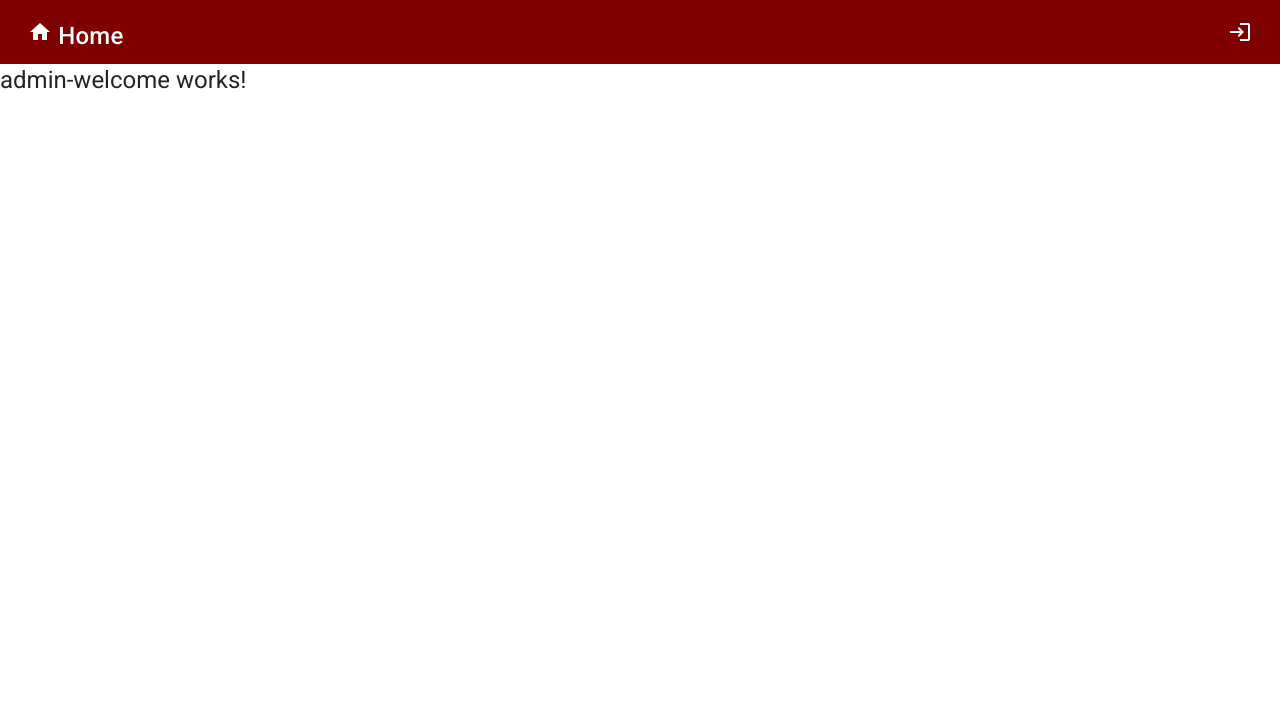
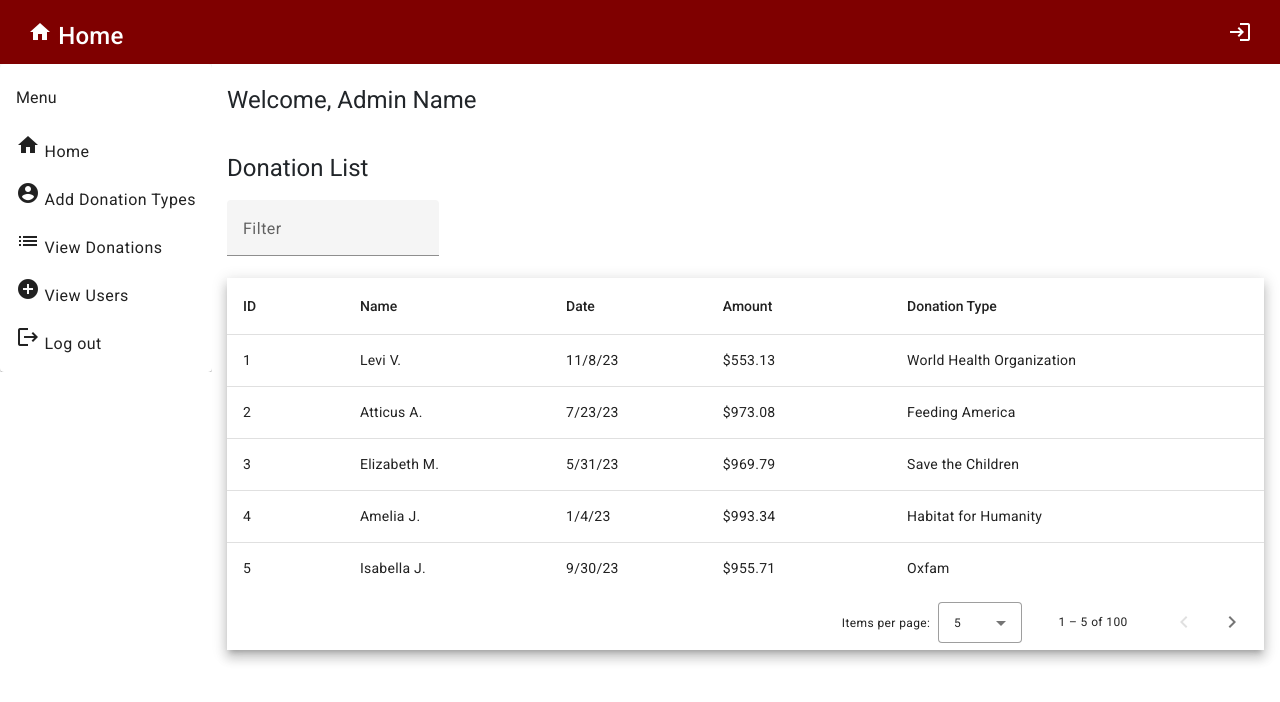
Before and after one commit to paulwhite93/NGO-groupProject, an Angular app in the folder Client_NGO_GroupProject/: page /admin/view-donations in a window 1280 px wide. Shown: the top 702 px of the page. Built offline with nearby package versions, Linux system fonts and the light colour scheme.

Commit message:
Better navigation for the manager's side, as well as added view donation with dummy data

```diff
--- a/Client_NGO_GroupProject/src/app/app-routing.module.ts
+++ b/Client_NGO_GroupProject/src/app/app-routing.module.ts
@@ -31,7 +31,7 @@ const routes: Routes = [
     path: 'admin',
     component: AdminWelcomeComponent,
     children: [
-      { path: '', component: AdminWelcomeComponent },
+      // { path: '', component: AdminWelcomeComponent },
       { path: 'add-donation', component: AddDonationComponent },
       { path: 'view-donations', component: ViewDonationsComponent },
       { path: 'view-users', component: ViewUsersComponent },
--- a/Client_NGO_GroupProject/src/app/app.module.ts
+++ b/Client_NGO_GroupProject/src/app/app.module.ts
@@ -20,6 +20,8 @@ import { AdminWelcomeComponent } from './pages/admin/admin-welcome/admin-welcome
 import { UserWelcomeComponent } from './pages/user/user-welcome/user-welcome.component';
 import { MatButtonModule } from '@angular/material/button';
 import { MatTooltipModule } from '@angular/material/tooltip';
+import { MatSidenavModule } from '@angular/material/sidenav';
+import { AdminSidebarComponent } from './pages/admin/admin-sidebar/admin-sidebar.component';
 
 @NgModule({
   declarations: [
@@ -37,6 +39,7 @@ import { MatTooltipModule } from '@angular/material/tooltip';
     AddDonationComponent,
     AdminWelcomeComponent,
     UserWelcomeComponent,
+    AdminSidebarComponent
   ],
   imports: [
     FormsModule,
@@ -47,6 +50,7 @@ import { MatTooltipModule } from '@angular/material/tooltip';
     BrowserAnimationsModule,
     MatButtonModule,
     MatTooltipModule,
+    MatSidenavModule,
   ],
   providers: [],
   bootstrap: [AppComponent],
--- /dev/null
+++ b/Client_NGO_GroupProject/src/app/pages/admin/admin-sidebar/admin-sidebar.component.html
@@ -0,0 +1,30 @@
+<mat-sidenav-container>
+    <mat-card class="mt50">
+        <mat-action-list>
+            <div mat-subheader>Menu</div>
+
+            <button mat-list-item routerLink="/admin">
+                <mat-icon mat-list-icon>home</mat-icon>
+                Home
+            </button>
+            <button mat-list-item routerLink="/admin/add-donation">
+                <mat-icon mat-list-icon>account_circle</mat-icon>
+                Add Donation Types
+            </button>
+            <button mat-list-item routerLink="/admin/view-donations">
+                <mat-icon mat-list-icon>list</mat-icon>
+                View Donations
+            </button>
+            <button mat-list-item routerLink="/admin/view-users">
+                <mat-icon mat-list-icon>add_circle</mat-icon>
+                View Users
+            </button>
+
+            <!-- (click)="logout()" *ngIf="isLoggedIn" -->
+            <button mat-list-item>
+                <mat-icon mat-list-icon>logout</mat-icon>
+                Log out
+            </button>
+        </mat-action-list>
+    </mat-card>
+</mat-sidenav-container>
--- a/Client_NGO_GroupProject/src/app/pages/admin/admin-welcome/admin-welcome.component.html
+++ b/Client_NGO_GroupProject/src/app/pages/admin/admin-welcome/admin-welcome.component.html
@@ -1 +1,13 @@
-<h1>admin-welcome works!</h1>
+<div class="bootstrap-wrapper">
+    <div class="container-fluid">
+        <div class="row">
+            <app-admin-sidebar></app-admin-sidebar>
+            <div class="col-md-10">
+                <br>
+                <h1>Welcome, {{name}}</h1>
+
+                <router-outlet></router-outlet>
+            </div>
+        </div>
+    </div>
+</div>
--- a/Client_NGO_GroupProject/src/app/pages/admin/admin-welcome/admin-welcome.component.ts
+++ b/Client_NGO_GroupProject/src/app/pages/admin/admin-welcome/admin-welcome.component.ts
@@ -7,4 +7,6 @@ import { Component } from '@angular/core';
 })
 export class AdminWelcomeComponent {
 
+  name = "Admin Name";
+
 }
--- a/Client_NGO_GroupProject/src/app/pages/admin/view-donations/view-donations.component.html
+++ b/Client_NGO_GroupProject/src/app/pages/admin/view-donations/view-donations.component.html
@@ -1,3 +1,51 @@
-<p>view-donations works!</p>
-This will be the page for the admins to be able to view all the donations.
-Name, data, amount, and type are what is seen from the example table.
+<br>
+<h1>Donation List</h1>
+<mat-form-field>
+    <mat-label>Filter</mat-label>
+    <input matInput (keyup)="applyFilter($event)" placeholder="Ex. Mia" #input>
+  </mat-form-field>
+
+  <div class="mat-elevation-z8">
+    <table mat-table [dataSource]="dataSource" matSort>
+
+      <!-- ID Column -->
+      <ng-container matColumnDef="id">
+        <th mat-header-cell *matHeaderCellDef mat-sort-header> ID </th>
+        <td mat-cell *matCellDef="let row"> {{row.id}} </td>
+      </ng-container>
+
+      <!-- Donation Column -->
+      <ng-container matColumnDef="donation_type">
+        <th mat-header-cell *matHeaderCellDef mat-sort-header> Donation Type </th>
+        <td mat-cell *matCellDef="let row"> {{row.donation_type}} </td>
+      </ng-container>
+
+      <!-- Name Column -->
+      <ng-container matColumnDef="donation_user">
+        <th mat-header-cell *matHeaderCellDef mat-sort-header> Name </th>
+        <td mat-cell *matCellDef="let row"> {{row.donation_user}} </td>
+      </ng-container>
+
+      <!-- Fruit Column -->
+      <ng-container matColumnDef="donation_date">
+        <th mat-header-cell *matHeaderCellDef mat-sort-header> Date </th>
+        <td mat-cell *matCellDef="let row"> {{row.donation_date | date:'shortDate' }} </td>
+      </ng-container>
+
+      <!-- Donation Amount Column -->
+      <ng-container matColumnDef="donation_amount">
+        <th mat-header-cell *matHeaderCellDef mat-sort-header> Amount </th>
+        <td mat-cell *matCellDef="let row"> {{row.donation_amount |  currency:'USD'}} </td>
+      </ng-container>
+
+      <tr mat-header-row *matHeaderRowDef="displayedColumns"></tr>
+      <tr mat-row *matRowDef="let row; columns: displayedColumns;"></tr>
+
+      <!-- Row shown when there is no matching data. -->
+      <tr class="mat-row" *matNoDataRow>
+        <td class="mat-cell" colspan="4">No data matching the filter "{{input.value}}"</td>
+      </tr>
+    </table>
+
+    <mat-paginator [pageSizeOptions]="[5, 10, 25, 100]" aria-label="Select page of users"></mat-paginator>
+  </div>
--- a/Client_NGO_GroupProject/src/app/pages/admin/view-donations/view-donations.component.ts
+++ b/Client_NGO_GroupProject/src/app/pages/admin/view-donations/view-donations.component.ts
@@ -1,10 +1,103 @@
-import { Component } from '@angular/core';
+import { AfterViewInit, Component, ViewChild } from '@angular/core';
+import { MatPaginator } from '@angular/material/paginator';
+import { MatSort } from '@angular/material/sort';
+import { MatTableDataSource } from '@angular/material/table';
 
+//Using Filler Data for now
+export interface DonationData {
+  id: string;
+  donation_user: string;
+  donation_type: string;
+  donation_date: Date;
+  donation_amount: number;
+}
+
+/** Constants used to fill up our data base. */
+const CHARITIES: string[] = [
+  'American Red Cross',
+  'UNICEF',
+  'World Health Organization',
+  'Save the Children',
+  'Doctors Without Borders',
+  'Oxfam',
+  'Habitat for Humanity',
+  'Feeding America',
+];
+const NAMES: string[] = [
+  'Maia',
+  'Asher',
+  'Olivia',
+  'Atticus',
+  'Amelia',
+  'Jack',
+  'Charlotte',
+  'Theodore',
+  'Isla',
+  'Oliver',
+  'Isabella',
+  'Jasper',
+  'Cora',
+  'Levi',
+  'Violet',
+  'Arthur',
+  'Mia',
+  'Thomas',
+  'Elizabeth',
+];
 @Component({
   selector: 'app-view-donations',
   templateUrl: './view-donations.component.html',
   styleUrls: ['./view-donations.component.css']
 })
-export class ViewDonationsComponent {
+export class ViewDonationsComponent implements AfterViewInit {
+  displayedColumns: string[] = ['id', 'donation_user', 'donation_date', 'donation_amount', 'donation_type'];
+  dataSource: MatTableDataSource<DonationData>;
 
+  @ViewChild(MatPaginator, { static: true }) paginator!: MatPaginator;
+  @ViewChild(MatSort, { static: true }) sort!: MatSort;
+
+
+  constructor() {
+    // Create 100 users
+    const users = Array.from({length: 100}, (_, k) => createNewUser(k + 1));
+
+    // Assign the data to the data source for the table to render
+    this.dataSource = new MatTableDataSource(users);
+  }
+
+  ngAfterViewInit() {
+    this.dataSource.paginator = this.paginator;
+    this.dataSource.sort = this.sort;
+  }
+
+  applyFilter(event: Event) {
+    const filterValue = (event.target as HTMLInputElement).value;
+    this.dataSource.filter = filterValue.trim().toLowerCase();
+
+    if (this.dataSource.paginator) {
+      this.dataSource.paginator.firstPage();
+    }
+  }
 }
+
+/** Builds and returns a new User. */
+function createNewUser(id: number): DonationData {
+  const name =
+    NAMES[Math.round(Math.random() * (NAMES.length - 1))] +
+    ' ' +
+    NAMES[Math.round(Math.random() * (NAMES.length - 1))].charAt(0) +
+    '.';
+
+    const startDate = new Date();
+    startDate.setFullYear(startDate.getFullYear() - 1);
+    const endDate = new Date();
+    const randomDate = new Date(startDate.getTime() + Math.random() * (endDate.getTime() - startDate.getTime()));
+
+  return {
+    id: id.toString(),
+    donation_user: name,
+    donation_type: CHARITIES[Math.round(Math.random() * (CHARITIES.length - 1))],
+    donation_date: randomDate,
+    donation_amount: Math.random() * 1000,
+  };
+}
--- a/Client_NGO_GroupProject/src/app/pages/login/login.component.html
+++ b/Client_NGO_GroupProject/src/app/pages/login/login.component.html
@@ -11,7 +11,7 @@
                 <input type="text" matInput formControlName="userName" required>
             </mat-form-field>
             <mat-form-field style="width:455px;margin-left:5px;">
-                <mat-label>PASWORD</mat-label>
+                <mat-label>PASSWORD</mat-label>
                 <input type="password" matInput formControlName="password" required>
             </mat-form-field>
             </p>
```
Also changed, not shown: Client_NGO_GroupProject/src/app/pages/admin/admin-sidebar/admin-sidebar.component.ts (added, +10 -0 lines), Client_NGO_GroupProject/src/app/pages/admin/admin-sidebar/admin-sidebar.component.css (added), 1 other file (tests, documents, lock files or other folders).
